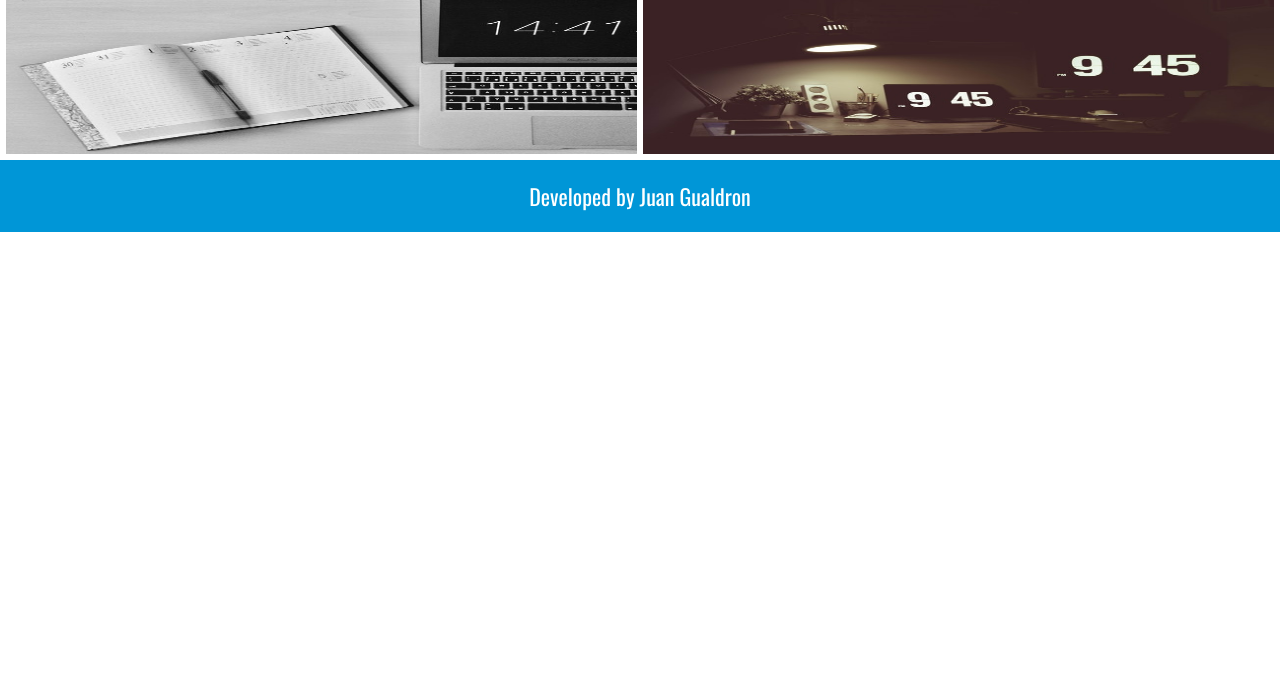
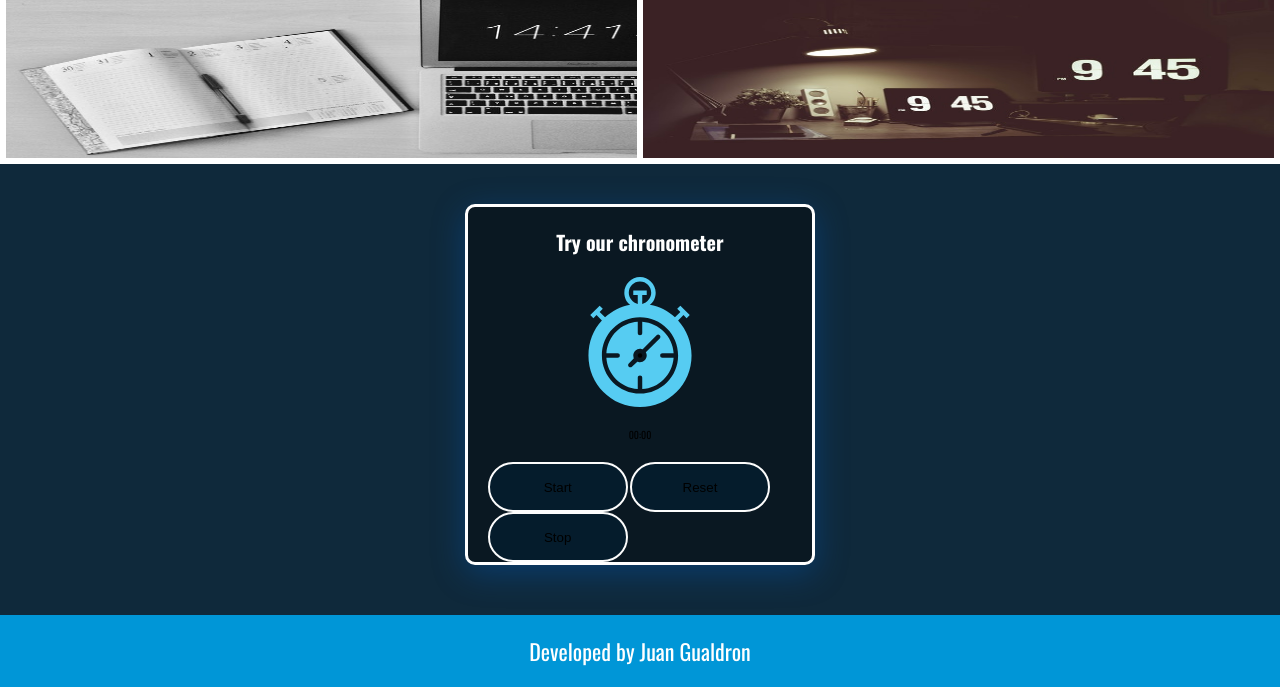
Before and after one commit to Juan2579/Chronometer, a plain HTML site: page index.html in a window 1280 px wide. Shown: the part 1296-1983 px from the top of the page. Before the commit the page ends 1528 px from the top, so only its background shows below. Drawn offline with nearby package versions, Linux system fonts and the light colour scheme.

Commit message:
Initial design of chronometer section and final time section design

```diff
--- a/index.css
+++ b/index.css
@@ -121,10 +121,11 @@ html{
     border: 2px solid #fcfcfc;
     width: 100%;
     min-width: 100px;
-    max-width: 120px;
+    max-width: 140px;
     height: 100%;
     min-height: 40px;
     max-height: 50px;
+    padding: 7px;
     border-radius: 30px;
 }
 .presentation_info a{
@@ -211,7 +212,57 @@ html{
     object-fit: fill;
 }
 
+.time_chronometer{
+    width: 90%;
+    min-width: 200px;
+    max-width: 350px;
+    height: auto;
+    margin: 20px auto 50px auto;
+    display: flex;
+    gap: 20px;
+    flex-direction: column;
+    align-items: center;
+    padding: 20px 0;
+    background: rgb(10 24 34);
+    box-shadow: 0 8px 32px 0 rgb(3 96 195 / 37%);
+    backdrop-filter: blur( 8.5px );
+    -webkit-backdrop-filter: blur( 8.5px );
+    border-radius: 10px;
+    border: 3px solid rgb(255 255 255);
+}
 
+.time_chronometer h2{
+    color: #fff;
+    text-align: center;
+    font-size: 2rem;
+}
+.time_chronometer img{
+    width: 100%;
+    min-width: 150px;
+    max-width: 300px;
+    height: 100%;
+    min-height: 50px;
+    max-height: 130px;
+}
+.time_chronometer button{
+    background: #051C2C;
+    border: 2px solid #fcfcfc;
+    width: 100%;
+    min-width: 100px;
+    max-width: 140px;
+    height: 100%;
+    min-height: 40px;
+    max-height: 50px;
+    padding: 5px;
+    border-radius: 30px;
+}
+.time_chronometer a{
+    color: #fff;
+    font-size: 1.7rem;
+    font-weight: 700;
+    font-family: 'Oswald', sans-serif;
+    text-decoration: none;
+}
 
 
 
--- a/index.html
+++ b/index.html
@@ -43,6 +43,7 @@
                         <p><span class="hours"></span>:<span class="minutes"></span></p>
                         <h3>This is the current time in your local area</h3>
                 </section>
+
                 <section class="main_images">
                     <picture>
                         <source media="(min-width: )" srcset="">
@@ -60,10 +61,20 @@
                         <source media="(min-width: )" srcset="">
                         <img src="./assets/images/clock4Small.jpg" alt="">
                     </picture>
+                </section>
+
+                <section class="time_chronometer">
+                    <h2>Try our chronometer</h2>
+                    <img src="./assets/images/chronometer.svg" alt="">
+                    <p><span class="hoursChronometer">00</span>:<span class="minutesChronometer">00</span></p>
+                    <div class="chronometer_buttons">
+                        <button type="button">Start</button>
+                        <button type="button">Reset</button>
+                        <button type="button">Stop</button>
+                    </div>
+                </section>
             </section>
-            </section>
-
-
+        </section>
     </main>
 
     <footer class="footer_container">
--- a/index.js
+++ b/index.js
@@ -1,5 +1,10 @@
 let showHours = document.querySelector(".hours")
 let showMinutes = document.querySelector(".minutes")
+
+let hoursChronometer = document.querySelector(".hoursChronometer")
+let minutesChronometer = document.querySelector(".minutesChronometer")
+let hoursChronometerValue = 0;
+let minutesChronometerValue = 0;
 
 function getDate() {
     let date = new Date();
```
Also changed, not shown: assets/images/chronometer.svg (added).
